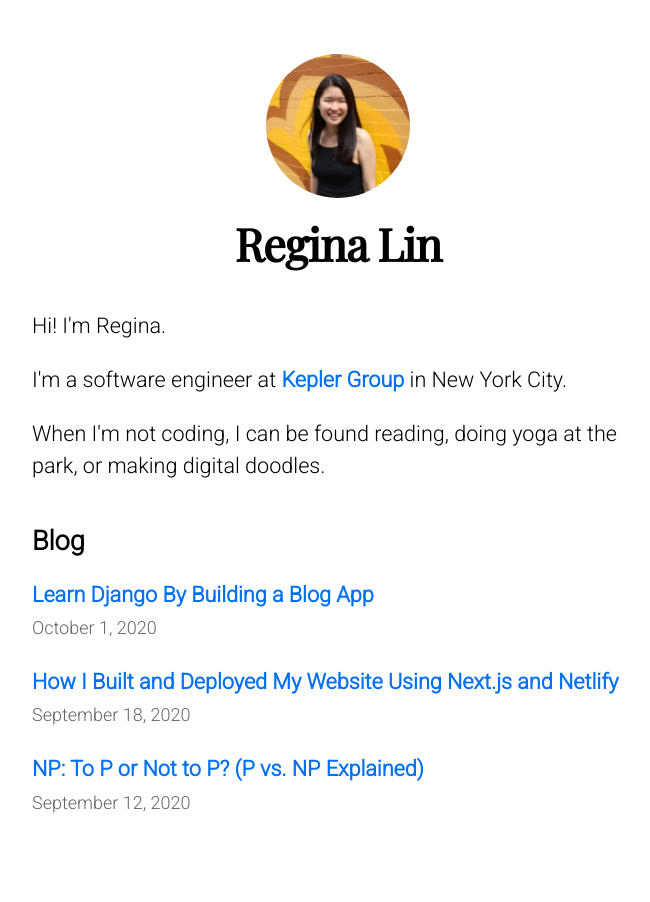
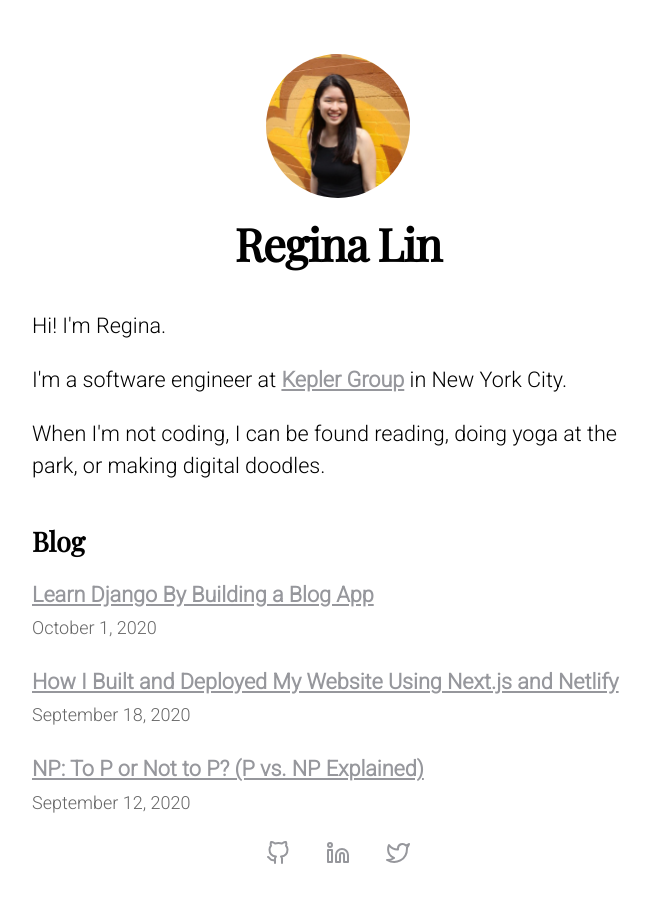
Before and after one commit to reginalin/website, a Next.js app: page / in a window 1280 px wide. Shown: the top 902 px of the page, without its empty margins (302-952 px from the left). Built offline with nearby package versions, Linux system fonts and the light colour scheme.

Commit message:
Add social links.

```diff
--- a/components/layout.module.css
+++ b/components/layout.module.css
@@ -8,6 +8,7 @@
   display: flex;
   flex-direction: column;
   align-items: center;
+  font-family: 'Playfair Display', serif;
 }
 
 .headerImage {
@@ -23,3 +24,11 @@
 .backToHome {
   margin: 3rem 0 0;
 }
+
+.socialIcons {
+  text-align: center;
+}
+
+.socialIcons > * {
+  margin: 1rem;
+}
--- a/components/layout.tsx
+++ b/components/layout.tsx
@@ -1,14 +1,15 @@
-import Head from "next/head";
-import styles from "./layout.module.css";
-import utilStyles from "../styles/utils.module.css";
-import Link from "next/link";
+import Head from 'next/head'
+import styles from './layout.module.css'
+import utilStyles from '../styles/utils.module.css'
+import Link from 'next/link'
+import { GitHub, Linkedin, Twitter } from 'react-feather'
 
-const name = "Regina Lin";
-export const siteTitle = name;
+const name = 'Regina Lin'
+export const siteTitle = name
 
 interface Props {
-  children: React.ReactNode;
-  home?: boolean;
+  children: React.ReactNode
+  home?: boolean
 }
 
 export default function Layout({ children, home }: Props) {
@@ -59,6 +60,17 @@ export default function Layout({ children, home }: Props) {
         )}
       </header>
       <main>{children}</main>
+      <div className={styles.socialIcons}>
+        <a href="https://github.com/reginalin/">
+          <GitHub />
+        </a>
+        <a href="https://www.linkedin.com/in/reginalin">
+          <Linkedin />
+        </a>
+        <a href="https://twitter.com/reginalin714">
+          <Twitter />
+        </a>
+      </div>
       {!home && (
         <div className={styles.backToHome}>
           <Link href="/">
@@ -67,5 +79,5 @@ export default function Layout({ children, home }: Props) {
         </div>
       )}
     </div>
-  );
+  )
 }
--- a/package.json
+++ b/package.json
@@ -15,6 +15,7 @@
     "prettier": "^2.1.1",
     "react": "16.13.1",
     "react-dom": "16.13.1",
+    "react-feather": "^2.0.8",
     "react-ga": "^3.1.2",
     "remark": "^12.0.1",
     "remark-html": "^12.0.0"
--- a/pages/index.tsx
+++ b/pages/index.tsx
@@ -5,6 +5,7 @@ import Layout, { siteTitle } from '../components/layout'
 import utilStyles from '../styles/utils.module.css'
 import { getSortedPostsData } from '../lib/posts'
 import { GetStaticProps } from 'next'
+import { GitHub } from 'react-feather'
 
 interface Props {
   allPostsData: {
--- a/posts/build-a-django-blog.md
+++ b/posts/build-a-django-blog.md
@@ -3,6 +3,7 @@ title: 'Learn Django By Building a Blog App'
 date: '2020-10-01'
 ---
 
+Welcome to my blog post about...building a blog!
 
 If you're a regular Flask user like me, you might be curious about other Python web frameworks and how they compare. I've been wanting to try out Django for a while now, so I thought it would be fun to try to build a simple project in Django.
 
--- a/styles/global.css
+++ b/styles/global.css
@@ -1,12 +1,15 @@
 /*@import url('https://fonts.googleapis.com/css?family=Roboto');*/
 @import url('https://fonts.googleapis.com/css2?family=Roboto:wght@300&display=swap');
 @import url('https://fonts.googleapis.com/css2?family=Playfair+Display&display=swap');
+@import url('https://fonts.googleapis.com/css2?family=Roboto+Mono:wght@300&display=swap');
 
 html,
 body {
   padding: 0;
   margin: 0;
-  font-family: 'Playfair Display', serif;
+  /*font-family: 'Roboto Mono', monospace;*/
+  font-family: 'Roboto';
+  font-weight: 200;
   line-height: 1.6;
   font-size: 18px;
 }
@@ -16,13 +19,15 @@ body {
 }
 
 a {
-  color: #0070f3;
+  color: #96979c;
   text-decoration: none;
   font-weight: bold;
+  text-decoration: underline;
 }
 
 a:hover {
-  text-decoration: underline;
+  color: #eb4888;
+  text-decoration: none;
 }
 
 img {
--- a/styles/utils.module.css
+++ b/styles/utils.module.css
@@ -18,11 +18,10 @@
   font-size: 1.5rem;
   line-height: 1.4;
   margin: 1rem 0;
+  font-family: 'Playfair Display', serif;
 }
 
 .headingMd {
-  font-family: 'Roboto';
-  font-weight: 200;
   font-size: 1.2rem;
   line-height: 1.5;
 }
```
Also changed, not shown: 1 other file (tests, documents, lock files or other folders).
